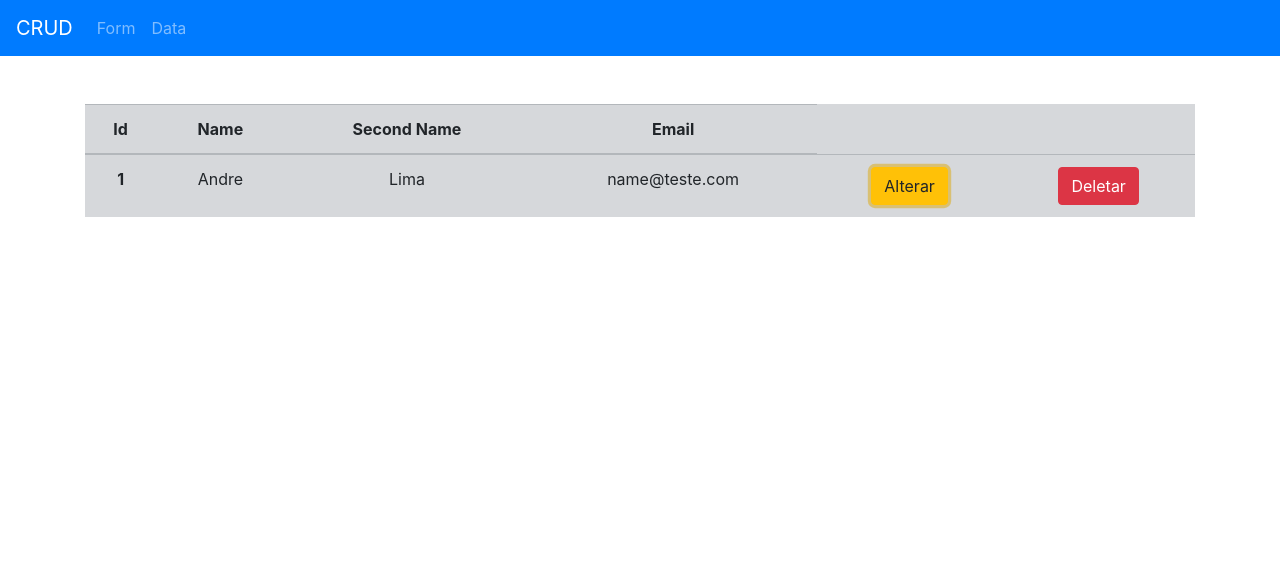
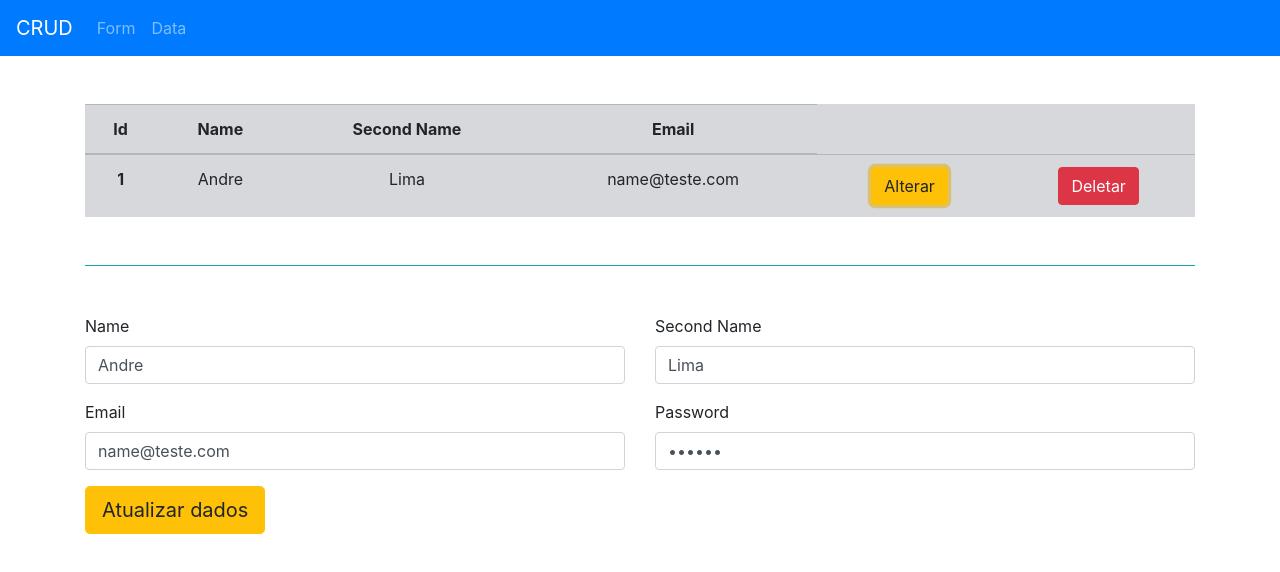
Before and after one commit to PauloLacerd/CRUD_no_Angular, an Angular app: page /table in a window 1280 px wide. Both pictures are taken after a click on the button "Alterar". Shown: the top 572 px of the page. Built offline with nearby package versions, Linux system fonts and the light colour scheme; data requests are answered from the project's data file.

Commit message:
CRUD no ANgular

```diff
--- a/src/app/data-table/data-table.component.html
+++ b/src/app/data-table/data-table.component.html
@@ -1,4 +1,4 @@
-<table class="table table-hover table-secondary text-center">
+<table class="table table-hover table-secondary text-center mb-5">
   <thead>
     <tr>
       <th scope="col">Id</th>
@@ -8,13 +8,69 @@
     </tr>
   </thead>
   <tbody>
-    <tr *ngFor="let data of formData">
+    <tr *ngFor="let data of dataTable">
       <th scope="row">{{data.id}}</th>
       <td>{{data.name}}</td>
       <td>{{data.secondName}}</td>
       <td>{{data.email}}</td>
-      <td><button type="button" class="btn btn-warning">Alterar</button></td>
-      <td><button type="button" class="btn btn-danger">Deletar</button></td>
+      <td><button (click)="getDataTable(data)" type="button" class="btn btn-warning">Alterar</button></td>
+      <td><button (click)="deleteData(data.id)" type="button" class="btn btn-danger">Deletar</button></td>
     </tr>
   </tbody>
 </table>
+
+<hr class="border-1 border-info" />
+
+<form [formGroup]="formGroup" class="mt-5" [hidden]="!formData">
+
+  <div class="row">
+
+    <div class="col-sm-12 col-md-6">
+      <div class="form-group">
+        <label for="idName">Name</label>
+        <cra-message-input errorMessage="Inserir nome para autalizar os dados.">
+          <input [value]="formData?.name" type="text" class="form-control" formControlName="name" id="idName" autocomplete="off" />
+        </cra-message-input>
+      </div>
+    </div>
+
+    <div class="col-sm-12 col-md-6">
+      <div class="form-group">
+        <label for="idSecondName">Second Name</label>
+        <cra-message-input errorMessage="Inserir o sobrenome para atualizar os dados.">
+          <input [value]="formData?.secondName" type="text" class="form-control" formControlName="secondName" id="idSecondName" autocomplete="off" />
+        </cra-message-input>
+      </div>
+    </div>
+
+  </div>
+
+  <div class="row">
+
+    <div class="col-sm-12 col-md-6">
+      <div class="form-group">
+        <label for="idEmail">Email</label>
+        <cra-message-input errorMessage="Inserir o email para atualizar os dados.">
+          <input [value]="formData?.email" type="email" class="form-control" formControlName="email" id="idEmail" autocomplete="off" />
+        </cra-message-input>
+      </div>
+    </div>
+
+    <div class="col-sm-12 col-md-6">
+      <div class="form-group">
+        <label for="idPassword">Password</label>
+        <cra-message-input errorMessage="Inserir senha para alterar os dados.">
+          <input [value]="formData?.password" type="password" class="form-control" formControlName="password" id="idPassword" />
+        </cra-message-input>
+      </div>
+    </div>
+
+  </div>
+
+  <div class="row">
+    <div class="col-lg-12">
+      <button (click)="updateData()" type="submit" class="btn btn-warning btn-lg">Atualizar dados</button>
+    </div>
+  </div>
+
+</form>
--- a/src/app/data-table/data-table.component.ts
+++ b/src/app/data-table/data-table.component.ts
@@ -1,4 +1,6 @@
 import { Component, OnInit } from '@angular/core';
+
+import { FormGroup, FormBuilder, Validators } from '@angular/forms'
 
 import { FormService } from '../services/form.service'
 
@@ -10,18 +12,55 @@
 })
 export class DataTableComponent implements OnInit {
 
-  formData: FormModel[]
+  formGroup: FormGroup
 
-  constructor(private formService: FormService) { }
+  dataTable: FormModel[]
+
+  formData: FormModel
+
+  constructor(private formService: FormService, private formBuilder: FormBuilder) { }
 
   ngOnInit() {
     this.get()
-    console.log(FormData)
+    this.initForm()
+  }
+
+  initForm(){
+    this.formGroup = this.formBuilder.group({
+      name: this.formBuilder.control('', Validators.required),
+      email: this.formBuilder.control('', [Validators.required, Validators.pattern(/^[a-z0-9._%+-]+@[a-z0-9.-]+\.[a-z]{2,4}$/)]),
+      password: this.formBuilder.control('', Validators.required),
+      secondName: this.formBuilder.control('', Validators.required)
+    })
   }
 
   get(){
-    this.formService.getData().subscribe(data => this.formData = data,
-    error => console.error('Erro ao retornar os dados do banco. ' + error))
+    this.formService.getData().subscribe(data => this.dataTable = data,
+                                         error => console.error('Erro ao retornar os dados do banco. ' + error))
+  }
+
+  getDataTable(data: FormModel){
+    this.formData = data
+  }
+
+  updateVariable(){
+    this.formData = {name: this.formGroup.get('name').value,
+                     secondName: this.formGroup.get('secondName').value,
+                     email: this.formGroup.get('email').value,
+                     password: this.formGroup.get('password').value,
+                     id: this.formData.id}
+  }
+
+  updateData(){
+    this.updateVariable()
+    this.formService.putData(this.formData).subscribe(success => console.log('Dados atualizado com sucesso !!!'),
+    error => console.error('Falha ao atualizar os dados: ' + error))
+  }
+
+  deleteData(id: number){
+    this.formService.deleteData(id).subscribe(success => console.log('Dado apagado com sucesso !!!'),
+                                            error => console.error('Falha ao apagar os dados: ' + error))
+    location.reload()
   }
 
 }
--- a/src/app/services/form.service.ts
+++ b/src/app/services/form.service.ts
@@ -28,6 +28,6 @@
   }
 
   deleteData(id: number): Observable<FormModel>{
-    return this.http.delete<FormModel>(`${this.url_API}/data/${id}`)
+    return this.http.delete<FormModel>(`${this.url_API}/data/${id}`).pipe(take(1))
   }
 }
```
Also changed, not shown: 1 other file (tests, documents, lock files or other folders).
